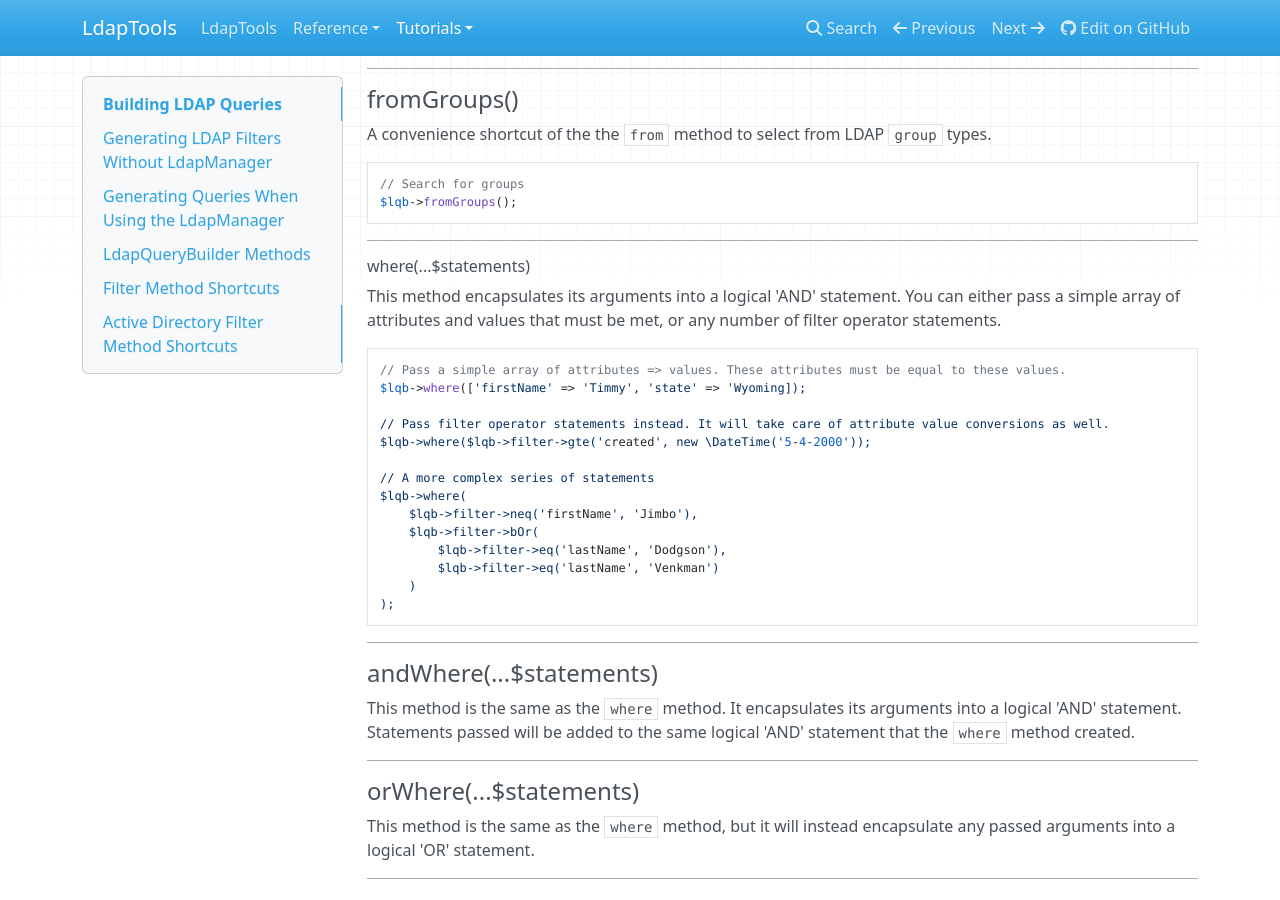
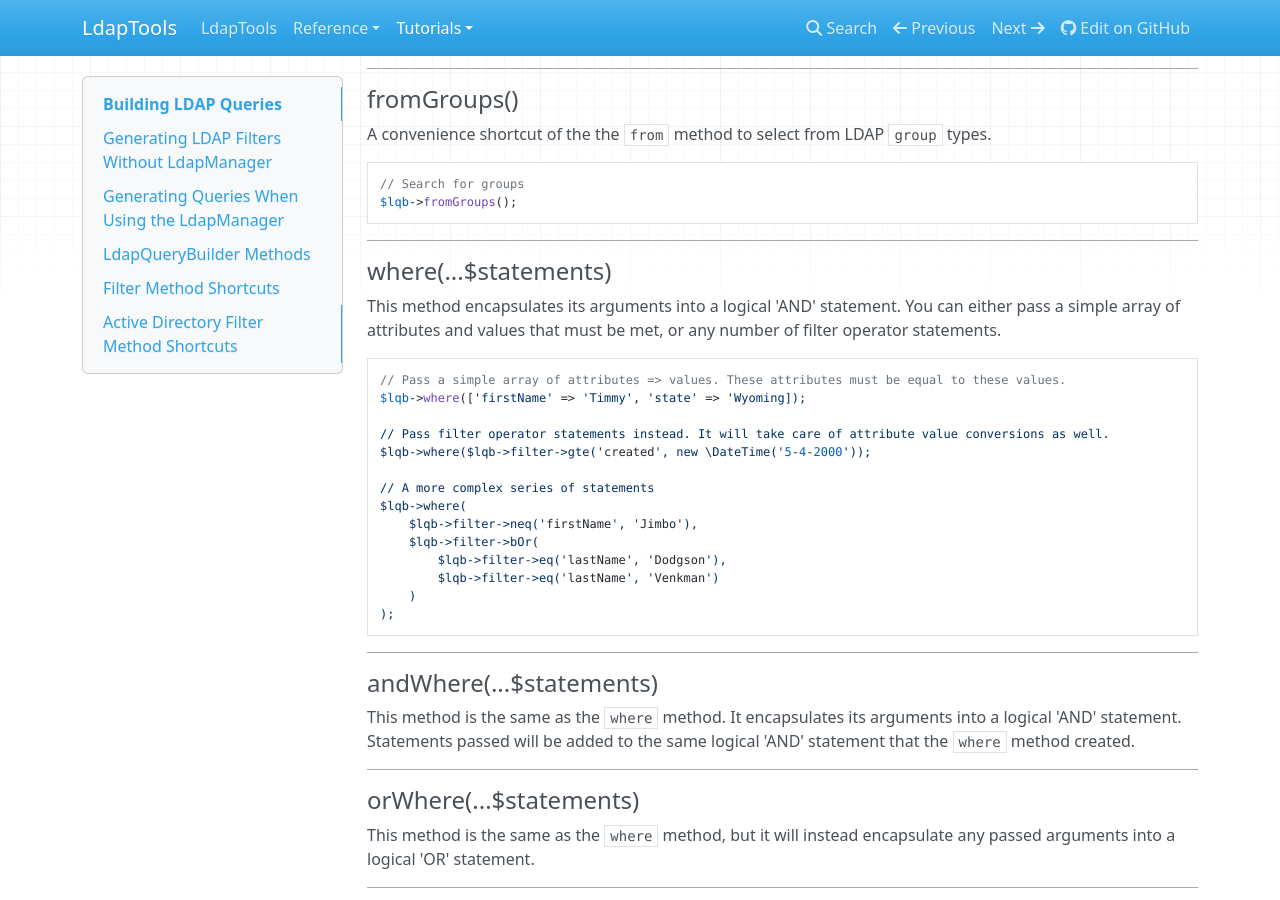
Before and after one commit to ldaptools/ldaptools, an MkDocs documentation site: the page built from docs/en/tutorials/building-ldap-queries.md, in a window 1280 px wide and 900 px high, scrolled down 2132 px. Built offline with MkDocs 1.6.1, drawn with Linux system fonts in a browser that asks for light colours; nearby versions of some CDN libraries.

Commit message:
Adjust doc heading size.

````diff
--- a/docs/en/tutorials/building-ldap-queries.md
+++ b/docs/en/tutorials/building-ldap-queries.md
@@ -119,7 +119,7 @@ $lqb->fromGroups();
 ```
 
 ------------------------
-###### where(...$statements)
+#### where(...$statements)
 
 This method encapsulates its arguments into a logical 'AND' statement. You can either pass a simple array of attributes
 and values that must be met, or any number of filter operator statements.
````
